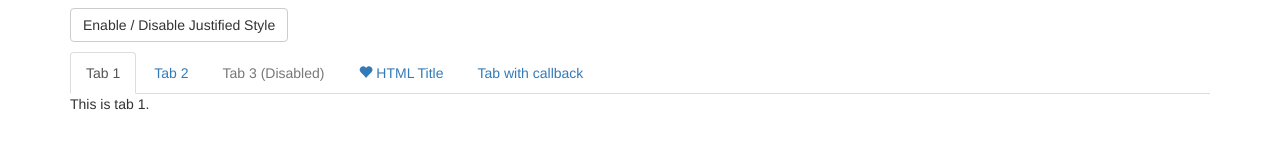
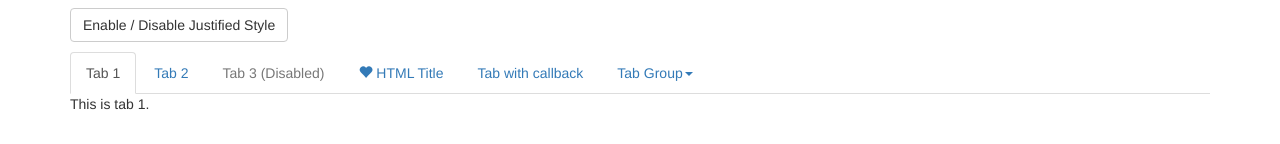
Before and after one commit to uiv-lib/uiv, a Vue app: page / in a window 1280 px wide. Shown: the part 276-420 px from the top of the page. Built offline with nearby package versions, Linux system fonts and the light colour scheme.

Commit message:
integrate tabs with dropdown (not finished)

```diff
--- a/src/components/Dropdown.vue
+++ b/src/components/Dropdown.vue
@@ -1,14 +1,26 @@
 <template>
-  <div class="dropdown">
+  <div v-if="tag==='div'" class="dropdown">
     <span data-role="trigger" @click="toggle" ref="toggle">
       <slot name="trigger"></slot>
     </span>
     <slot name="dropdown" v-if="show"></slot>
   </div>
+  <li v-else-if="tag==='li'" class="dropdown">
+    <span data-role="trigger" @click="toggle" ref="toggle">
+      <slot name="trigger"></slot>
+    </span>
+    <slot name="dropdown" v-if="show"></slot>
+  </li>
 </template>
 
 <script>
   export default {
+    props: {
+      tag: {
+        type: String,
+        default: 'div'
+      }
+    },
     data () {
       return {
         show: false
--- a/src/components/Tab.vue
+++ b/src/components/Tab.vue
@@ -20,6 +20,9 @@
       disabled: {
         type: Boolean,
         default: false
+      },
+      group: {
+        type: String
       }
     },
     data () {
--- a/src/components/Tabs.vue
+++ b/src/components/Tabs.vue
@@ -1,14 +1,27 @@
 <template>
   <section>
     <ul class="nav nav-tabs" :class="{'nav-justified':justified}">
-      <li v-for="(tab,index) in tabs"
-          :class="{'active':tab.active,'disabled':tab.disabled}"
-          @click="select(index)">
-        <a href="javascript:void(0);">
-          <span v-if="tab.htmlTitle" v-html="tab.title"></span>
-          <span v-else v-text="tab.title"></span>
-        </a>
-      </li>
+      <template v-for="(tab,index) in groupedTabs">
+        <dropdown v-if="tab.tabs" tag="li" :class="{'active':tab.active,'disabled':tab.disabled}">
+          <a slot="trigger" href="javascript:void(0)">
+            <span>{{tab.group}}</span>
+            <span class="caret"></span>
+          </a>
+          <ul slot="dropdown" class="dropdown-menu">
+            <li>
+              <a href="javascript:void(0)" v-for="subTab in tab.tabs" @click="select(subTab)">
+                {{subTab.title}}
+              </a>
+            </li>
+          </ul>
+        </dropdown>
+        <li v-else :class="{'active':tab.active,'disabled':tab.disabled}">
+          <a href="javascript:void(0);" @click="select(tab)">
+            <span v-if="tab.htmlTitle" v-html="tab.title"></span>
+            <span v-else v-text="tab.title"></span>
+          </a>
+        </li>
+      </template>
     </ul>
     <div class="tab-content">
       <slot></slot>
@@ -17,7 +30,12 @@
 </template>
 
 <script>
+  import Dropdown from './Dropdown.vue'
+
   export default {
+    components: {
+      Dropdown
+    },
     props: {
       justified: {
         type: Boolean,
@@ -26,7 +44,8 @@
     },
     data () {
       return {
-        tabs: []
+        tabs: [],
+        groupedTabs: []
       }
     },
     mounted () {
@@ -42,19 +61,43 @@
       }
     },
     methods: {
-      hideAllTabs () {
+      computeGroupedTabs () {
+        let tabs = []
+        let groupNameHash = {}
         this.tabs.forEach(tab => {
-          tab.active = false
+          if (tab.group) {
+            if (groupNameHash.hasOwnProperty(tab.group)) {
+              tabs[groupNameHash[tab.group]].tabs.push(tab)
+            } else {
+              tabs.push({
+                tabs: [tab],
+                group: tab.group
+              })
+              groupNameHash[tab.group] = tabs.length - 1
+            }
+            if (tab.active) {
+              tabs[groupNameHash[tab.group]].active = true
+            }
+          } else {
+            tabs.push(tab)
+          }
         })
+        this.groupedTabs = tabs
       },
       select (index) {
-        if (index >= 0 && index < this.tabs.length) {
-          let tab = this.tabs[index]
-          if (!tab.disabled && !tab.active) {
-            this.hideAllTabs()
-            tab.active = true
-            this.$emit('after-active', index)
-          }
+        let tab = index
+        if (typeof index === 'number' && index >= 0 && index < this.tabs.length) {
+          tab = this.tabs[index]
+        } else {
+          index = this.tabs.indexOf(tab)
+        }
+        if (!tab.disabled && !tab.active) {
+          this.tabs.forEach(tab => {
+            tab.active = false
+          })
+          tab.active = true
+          this.computeGroupedTabs()
+          this.$emit('after-active', index)
         }
       }
     }
@@ -62,6 +105,41 @@
 </script>
 
 <!-- Add "scoped" attribute to limit CSS to this component only -->
-<style scoped>
+<style lang="less" rel="stylesheet/less" scoped>
+  .nav-tabs {
+    > li {
+      > span {
+        > a {
+          position: relative;
+          display: block;
+          padding: 10px 15px;
+          margin-right: 2px;
+          line-height: 1.42857143;
+          border: 1px solid transparent;
+          border-radius: 4px 4px 0 0;
 
+          &:focus, &:hover {
+            text-decoration: none;
+            background-color: #eee;
+          }
+
+          &:hover {
+            border-color: #eee #eee #ddd;
+          }
+        }
+      }
+
+      &.active {
+        > span {
+          > a, > a:focus, > a:hover {
+            color: #555;
+            cursor: default;
+            background-color: #fff;
+            border: 1px solid #ddd;
+            border-bottom-color: transparent;
+          }
+        }
+      }
+    }
+  }
 </style>
--- a/src/docs/TabsDoc.vue
+++ b/src/docs/TabsDoc.vue
@@ -34,6 +34,12 @@
           </tab>
           <tab title="Tab with callback">
             <p>This tab has a callback function after selected.</p>
+          </tab>
+          <tab title="Tab in group 1" group="Tab Group">
+            <p>This is Tab in group 1.</p>
+          </tab>
+          <tab title="Tab in group 2" group="Tab Group">
+            <p>This is Tab in group 2.</p>
           </tab>
         </tabs>
       </div>
```
